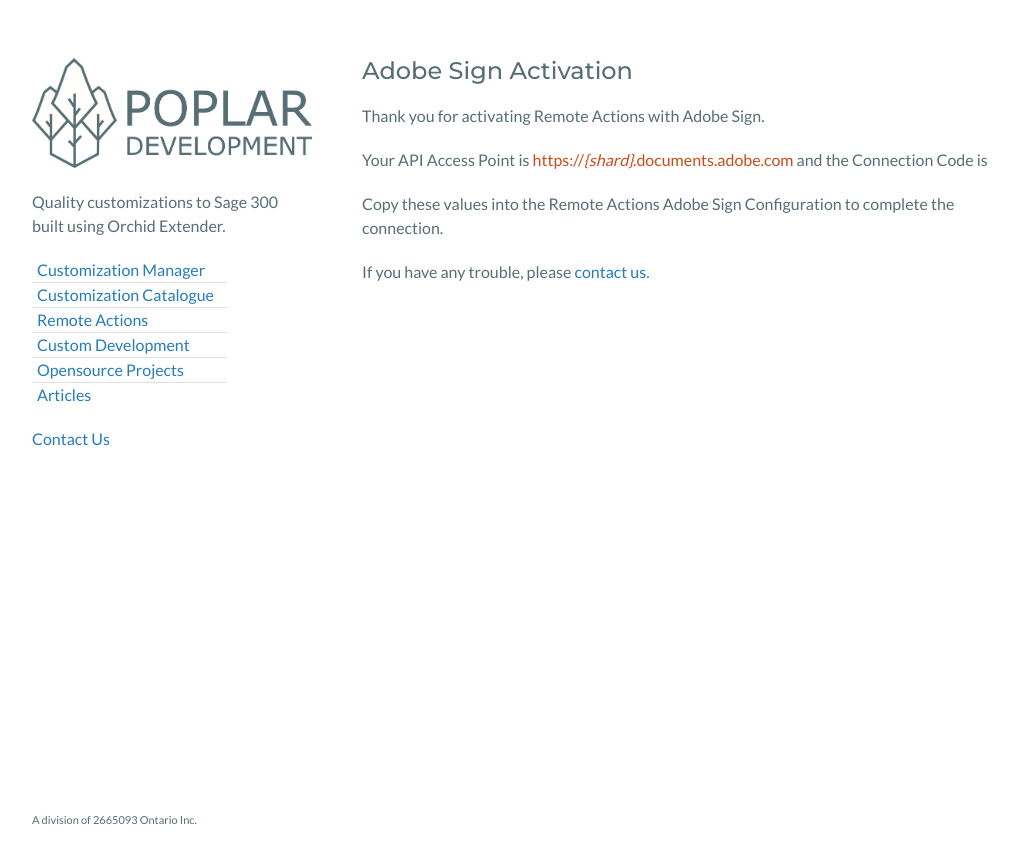
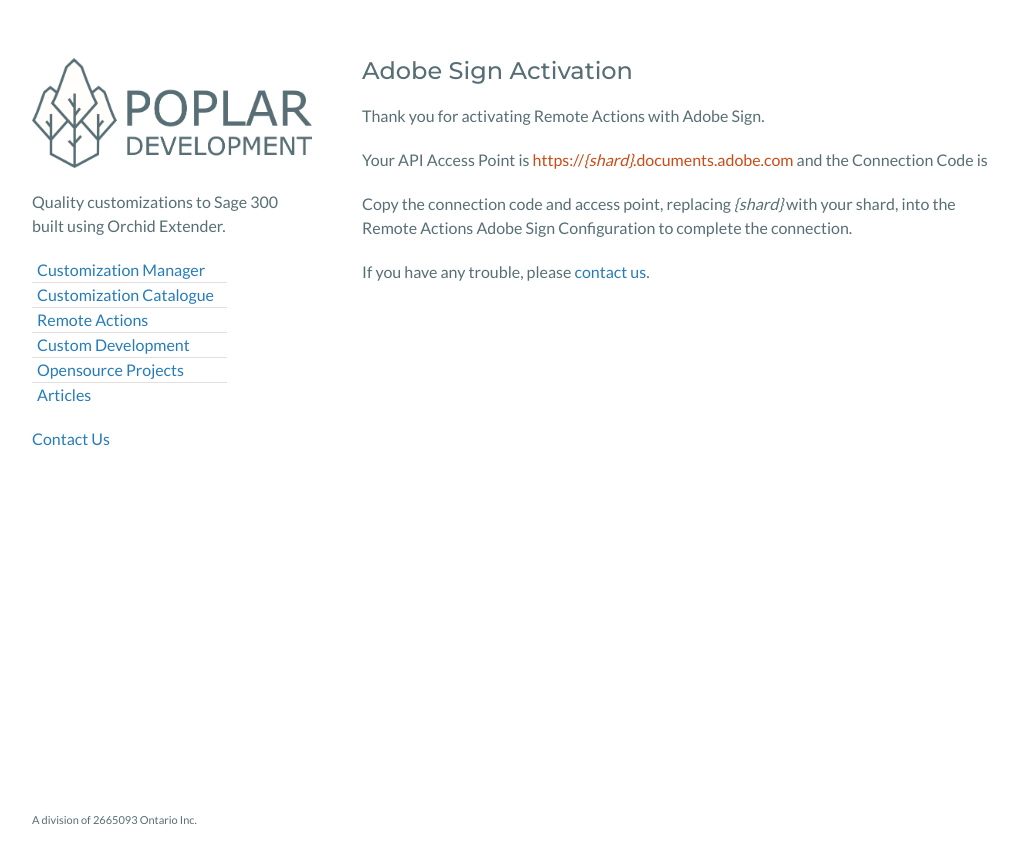
Before and after one commit to poplars-dev/poplars-dev.github.io, a Jekyll site: the page built from adobe-sign-activate.md, in a window 1280 px wide. Shown: the top 863 px of the page, without its empty margins (118-1136 px from the left). Built offline with Jekyll 4.4.1, drawn with Linux system fonts in a browser that asks for light colours; nearby versions of some CDN libraries; a script that is not in the unit is left out.

Commit message:
Improve instructions for copying and substituting values.

```diff
--- a/adobe-sign-activate.md
+++ b/adobe-sign-activate.md
@@ -12,7 +12,8 @@
 and the Connection Code is <span id="adobe-sign-code" class="adobe-sign-key"></span>
 </p>
 <p>
-Copy these values into the Remote Actions Adobe Sign Configuration
+Copy the connection code and access point, replacing <i>{shard}</i> with your shard,
+into the Remote Actions Adobe Sign Configuration
 to complete the connection.
 </p>
 </div>
```
